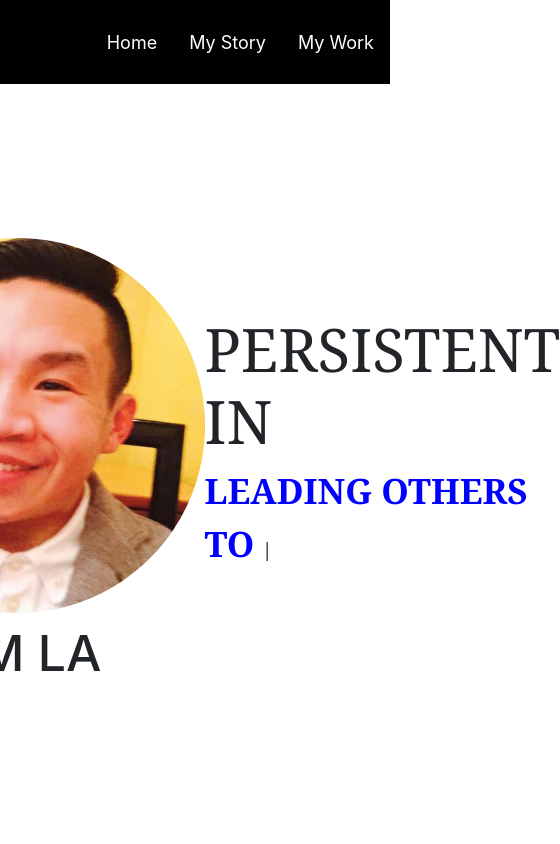
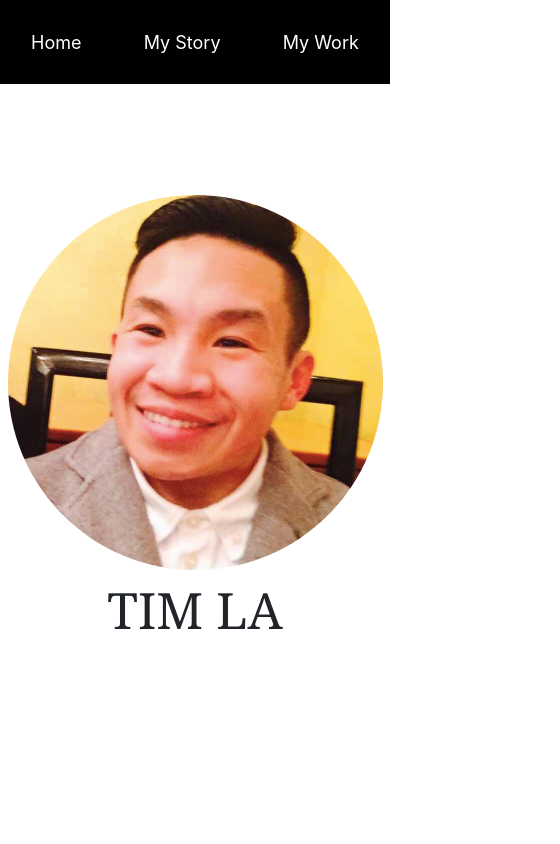
Before and after one commit to tla111/portfolio, a React (Create React App) app: page / in a window 390 px wide. Shown: the top 844 px of the page, 560 px wide, since content can reach past the window. Built offline with nearby package versions, Linux system fonts and the light colour scheme.

Commit message:
home screen responsive

```diff
--- a/src/App.js
+++ b/src/App.js
@@ -1,6 +1,7 @@
 import React from 'react';
 import { Switch, Route } from 'react-router-dom';
 import './App.css';
+import Navigation from './components/navigation/Navigation';
 import Home from './screens/home/Home';
 import MyStory from './screens/myStory/MyStory';
 import MyWork from './screens/myWork/MyWork';
@@ -8,6 +9,7 @@ import MyWork from './screens/myWork/MyWork';
 function App() {
   return (
     <div className='App'>
+      <Navigation />
       <Switch>
         <Route exact path='/'>
           <Home />
--- a/src/components/navigation/Navigation.js
+++ b/src/components/navigation/Navigation.js
@@ -6,17 +6,17 @@ import './nav.css';
 const Navigation = () => {
   return (
     <Nav className='justify-content-end navList' activeKey='/home'>
-      <Nav.Item>
+      <Nav.Item className='nav_item'>
         <Nav.Link className='nav_link' href='/'>
           Home
         </Nav.Link>
       </Nav.Item>
-      <Nav.Item>
+      <Nav.Item className='nav_item'>
         <Nav.Link className='nav_link' href='/about'>
           My Story
         </Nav.Link>
       </Nav.Item>
-      <Nav.Item>
+      <Nav.Item className='nav_item'>
         <Nav.Link className='nav_link' href='/work'>
           My Work
         </Nav.Link>
--- a/src/components/navigation/nav.css
+++ b/src/components/navigation/nav.css
@@ -16,3 +16,12 @@
 .nav_link:hover {
   color: dodgerblue;
 }
+
+@media (max-width: 812px) {
+  .nav_item {
+    float: none;
+    margin: 0 auto;
+    display: block;
+    text-align: center;
+  }
+}
--- a/src/screens/home/Home.js
+++ b/src/screens/home/Home.js
@@ -1,20 +1,20 @@
 import React from 'react';
 import Typewriter from 'typewriter-effect';
-import Navigation from '../../components/navigation/Navigation';
+import { Container, Row, Col } from 'react-bootstrap';
 import './home.css';
 
 const Home = () => {
   return (
-    <div>
-      <Navigation />
-      <div className='home_container'>
-        <div className='box box_left'>
-          <div className='profile_pic'></div>
+    <>
+      <Container fluid>
+        <Row className='row_container'>
+          <Col sm={12} md={6} className='box_left'>
+            <div className='profile_pic' />
             <h1>TIM LA</h1>
-        </div>
-        <div className='box box_right'>
+          </Col>
+          <Col sm={6} md={6} className='box_right'>
+            <div className='typed_text_container'>
               <h1>PERSISTENT IN</h1>
-          <div className='typed_text_container'>
               <Typewriter
                 options={{
                   strings: [
@@ -26,13 +26,15 @@ const Home = () => {
                   loop: true,
                   delay: 50,
                   deleteSpeed: 5,
+                  cursorClassName: 'Typewriter__cursor',
                   wrapperClassName: 'Typewriter__wrapper',
                 }}
               />
             </div>
-        </div>
-      </div>
-    </div>
+          </Col>
+        </Row>
+      </Container>
+    </>
   );
 };
 
--- a/src/screens/home/home.css
+++ b/src/screens/home/home.css
@@ -1,39 +1,30 @@
-.home_container {
-  /* background: linear-gradient(
-    90deg,
-    rgba(16, 0, 252, 1) 0%,
-    rgba(0, 212, 255, 1) 30%
-  ); */
-  /* background-image: linear-gradient(
-      to right,
-      rgba(255, 255, 255, 0.4),
-      rgba(255, 255, 255, 0.7)
-    ),
-    url('./images/city2.jpg'); */
-  background-size: cover;
+.row_container {
   height: 90vh;
   display: flex;
-  justify-content: center;
   align-items: center;
 }
 
-.box {
-  /* border: 1px solid black; */
-  height: 500px;
-  width: 525px;
+.box_left,
+.box_right {
+  display: flex;
+  flex-direction: column;
+  justify-content: center;
+  height: 80vh;
 }
 
 .box_left {
-  display: flex;
-  flex-direction: column;
-  justify-content: center;
   align-items: center;
 }
 
 .box_left h1 {
+  font-family: Cambria, Cochin, Georgia, Times, 'Times New Roman', serif;
   font-size: 50px;
   margin-top: 10px;
-  /* color: white; */
+}
+
+.box_right h1 {
+  font-size: 60px;
+  font-family: Cambria, Cochin, Georgia, Times, 'Times New Roman', serif;
 }
 
 .profile_pic {
@@ -46,30 +37,24 @@
   width: 375px;
 }
 
-.box_right {
-  display: flex;
-  flex-direction: column;
-  /* align-items: center; */
-  justify-content: center;
-}
-
-.box_right h1 {
-  /* color: white; */
-  font-size: 60px;
-  font-family: Cambria, Cochin, Georgia, Times, 'Times New Roman', serif;
-  margin-top: -100px;
-}
-
-.typed_text_container {
-  /* border: 1px solid black; */
-  height: 50px;
-}
-
 .Typewriter__wrapper {
-  /* color: white; */
   color: blue;
   font-size: 35px;
   font-weight: 900;
   font-family: Cambria, Cochin, Georgia, Times, 'Times New Roman', serif;
-  text-align: center;
+  display: flex;
+  height: 150px;
 }
+
+.Typewriter__cursor {
+  color: white;
+}
+
+@media (max-width: 812px) {
+  .box_right {
+    align-items: center;
+  }
+  .box_right h1 {
+    font-size: 50px;
+  }
+}
--- a/src/screens/myStory/MyStory.js
+++ b/src/screens/myStory/MyStory.js
@@ -1,11 +1,9 @@
 import React from 'react';
 import './myStory.css';
-import Navigation from '../../components/navigation/Navigation';
 
 const MyStory = () => {
   return (
     <div>
-      <Navigation />
       <header className='about_header'>
         <h2>Leadership | Ping Pong | Communication</h2>
         <h2>These Three Areas of My Life Have One Word in Common</h2>
--- a/src/screens/myWork/MyWork.js
+++ b/src/screens/myWork/MyWork.js
@@ -1,11 +1,9 @@
 import React from 'react';
-import Navigation from '../../components/navigation/Navigation';
 import './myWork.css';
 
 const MyWork = () => {
   return (
     <div>
-      <Navigation />
       <div className='work_container'>
         <div className='left_door' id='l_door'></div>
         <div className='right_door' id='r_door'></div>
```
Also changed, not shown: src/screens/home/Homes.js (added, +39 -0 lines). Lines whose indentation alone changed are shown as unchanged.
